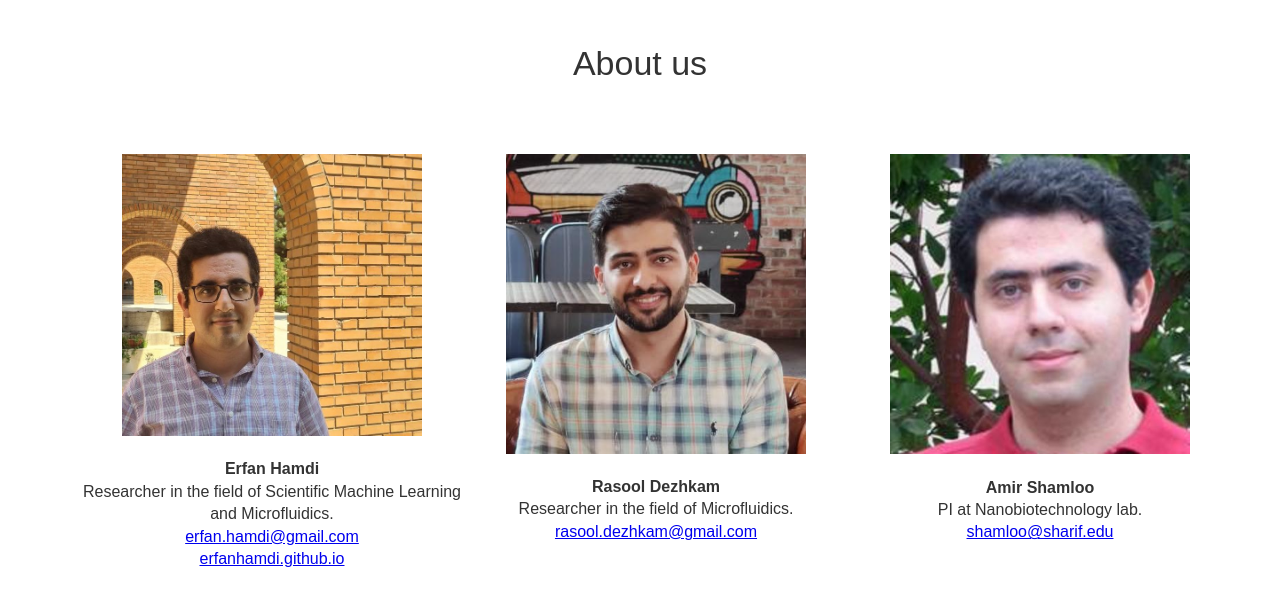
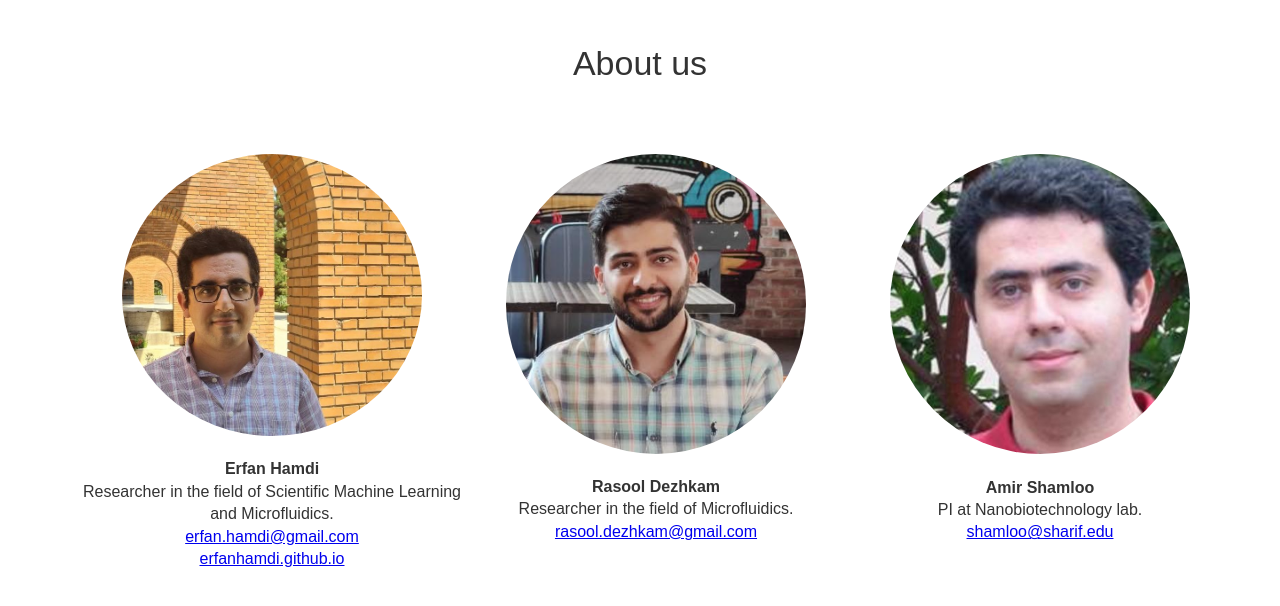
Before and after one commit to erfanhamD/microAI, a FastAPI app: page /aboutus in a window 1280 px wide. Shown: the top 606 px of the page. Run offline with FastAPI, Linux system fonts and the light colour scheme.

Commit message:
changed image border rad

```diff
--- a/static/aboutus_styles.css
+++ b/static/aboutus_styles.css
@@ -69,6 +69,9 @@ h2 {
     h2 {
         max-width: 300px;
     }
+}
+img{
+    border-radius: 50%;
 }
 #dpic img {
     width: 240px;
```
